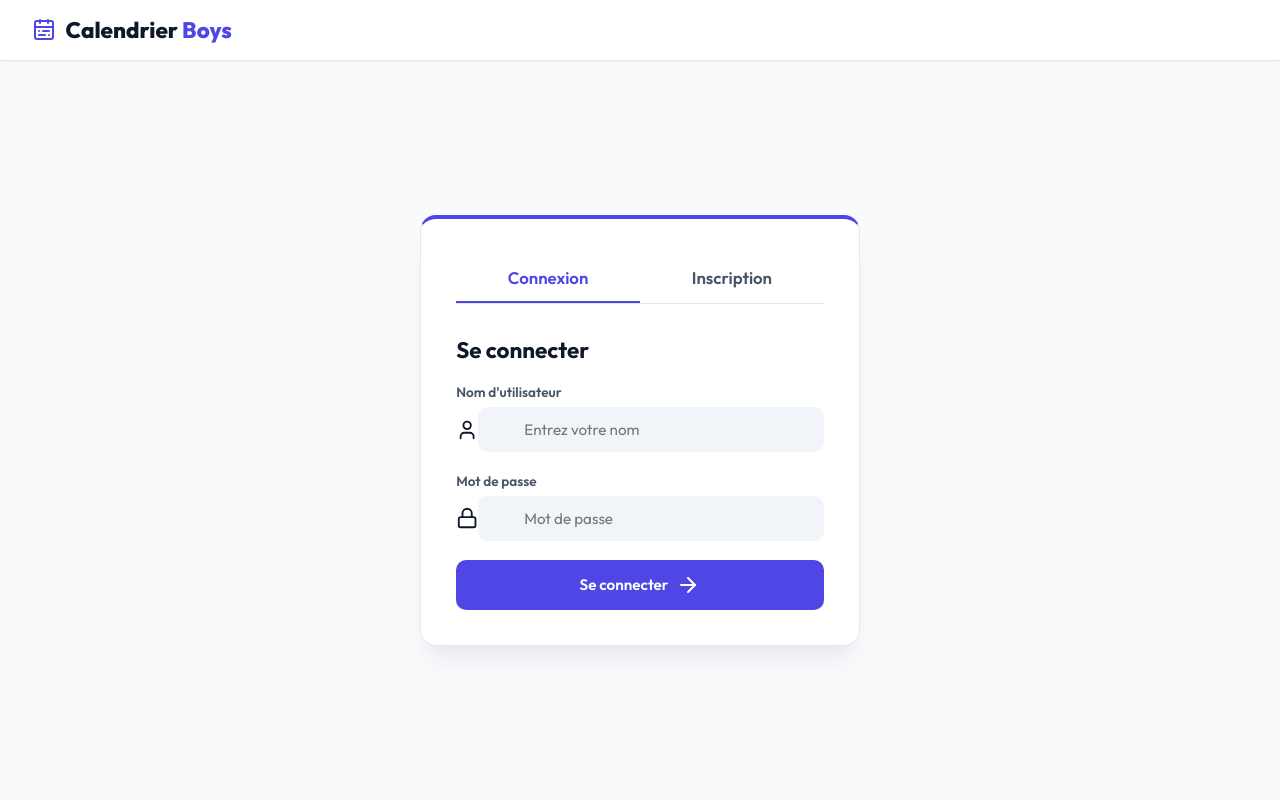
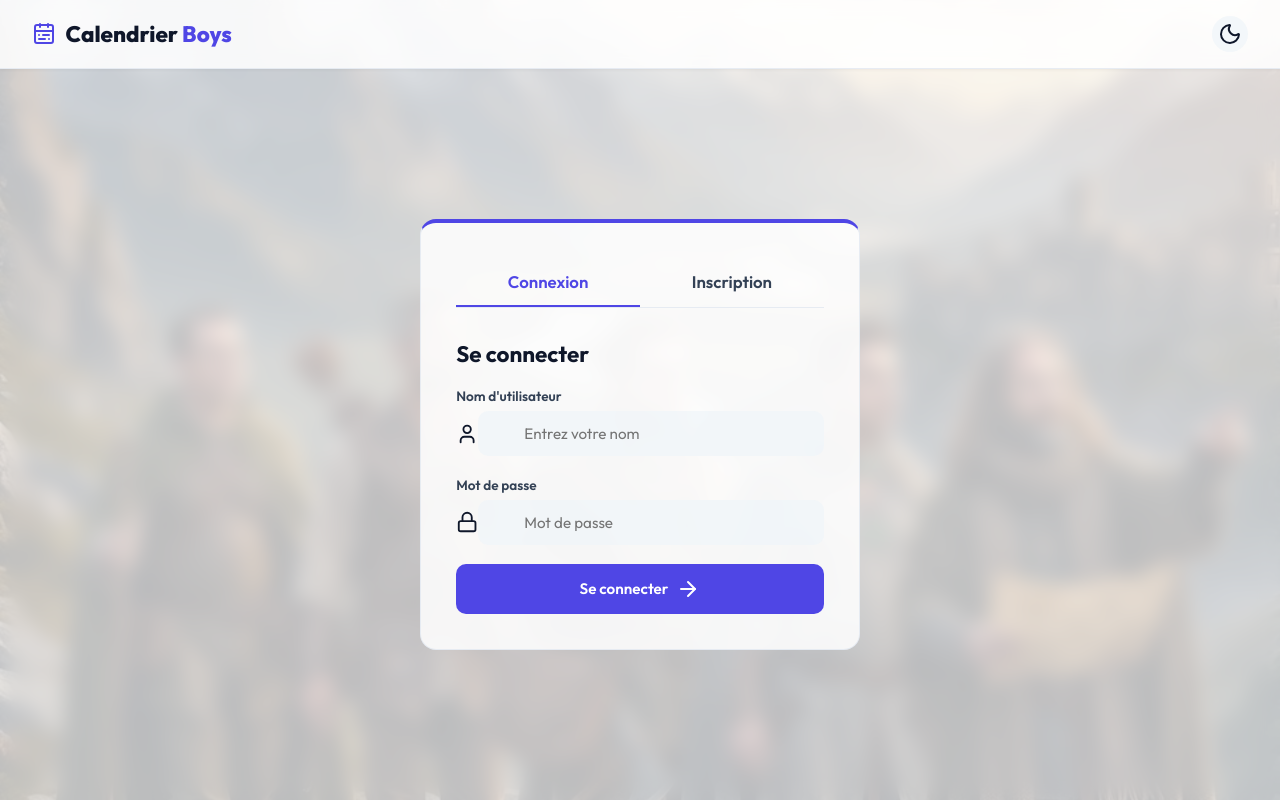
Before and after one commit to alexandredesormeaux01-cpu/Boys-Calandar, a website: page public/index.html in a window 1280 px wide. Drawn offline with nearby package versions, Linux system fonts and the light colour scheme.

Commit message:
Add wallpaper image and implement light/dark theme toggle

```diff
--- a/public/app.js
+++ b/public/app.js
@@ -21,6 +21,8 @@ const DOM = {
   userProfileHeader: document.getElementById('user-profile-header'),
   headerUsername: document.getElementById('header-username'),
   btnLogout: document.getElementById('btn-logout'),
+  btnToggleTheme: document.getElementById('btn-toggle-theme'),
+
 
   // Auth Form
   tabLogin: document.getElementById('tab-login'),
@@ -104,8 +106,31 @@ async function apiRequest(endpoint, method = 'GET', body = null) {
   return data;
 }
 
+// Logique de changement de thème
+function updateThemeUI(isDark) {
+  const icon = DOM.btnToggleTheme.querySelector('i');
+  if (isDark) {
+    document.body.classList.add('dark-mode');
+    icon.setAttribute('data-lucide', 'sun');
+    localStorage.setItem('theme', 'dark');
+  } else {
+    document.body.classList.remove('dark-mode');
+    icon.setAttribute('data-lucide', 'moon');
+    localStorage.setItem('theme', 'light');
+  }
+  if (window.lucide) {
+    lucide.createIcons();
+  }
+}
+
 // Initialisation
 async function init() {
+  // Charger le thème initial
+  const savedTheme = localStorage.getItem('theme');
+  const prefersDark = window.matchMedia('(prefers-color-scheme: dark)').matches;
+  const isDark = savedTheme === 'dark' || (!savedTheme && prefersDark);
+  updateThemeUI(isDark);
+
   setupEventListeners();
   if (state.token) {
     try {
@@ -293,6 +318,12 @@ function setupEventListeners() {
   DOM.btnToggleEvening.addEventListener('click', () => toggleRange(18, 22, true));
   DOM.btnToggleBlockAll.addEventListener('click', () => toggleRange(8, 22, true));
   DOM.btnToggleClear.addEventListener('click', () => toggleRange(8, 22, false));
+
+  // Événement de bascule de thème
+  DOM.btnToggleTheme.addEventListener('click', () => {
+    const isDark = document.body.classList.contains('dark-mode');
+    updateThemeUI(!isDark);
+  });
 }
 
 // Gérer le surlignage des dates sélectionnées dans le calendrier
--- a/public/index.html
+++ b/public/index.html
@@ -20,11 +20,17 @@
         <i data-lucide="calendar-range" class="logo-icon"></i>
         <span>Calendrier <span class="logo-accent">Boys</span></span>
       </div>
-      <div id="user-profile-header" class="user-profile-header hidden">
-        <span class="welcome-text">Salut, <span id="header-username" class="username-highlight">...</span></span>
-        <button id="btn-logout" class="btn-secondary">
-          <i data-lucide="log-out"></i> Déconnexion
+      <div class="header-right-area">
+        <button id="btn-toggle-theme" class="btn-theme-toggle" title="Changer de thème">
+          <i data-lucide="sun"></i>
         </button>
+
+        <div id="user-profile-header" class="user-profile-header hidden">
+          <span class="welcome-text">Salut, <span id="header-username" class="username-highlight">...</span></span>
+          <button id="btn-logout" class="btn-secondary">
+            <i data-lucide="log-out"></i> Déconnexion
+          </button>
+        </div>
       </div>
     </div>
   </header>
--- a/public/style.css
+++ b/public/style.css
@@ -1,43 +1,73 @@
-/* Variables globales - Thème Clair Premium Minimaliste */
+/* Variables globales - Thème Clair (défaut) / Sombre Premium */
 :root {
   --font-main: 'Outfit', sans-serif;
 
-  --bg-main: #f8fafc;
-  --bg-card: #ffffff;
-  --bg-input: #f1f5f9;
+  --bg-overlay: rgba(248, 250, 252, 0.75); /* Voile clair sur l'image */
+  --bg-card: rgba(255, 255, 255, 0.85);
+  --bg-input: rgba(241, 245, 249, 0.8);
 
-  --border-color: #e2e8f0;
-  --border-focus: #3b82f6;
+  --border-color: rgba(226, 232, 240, 0.8);
+  --border-focus: #4f46e5;
 
-  /* Palette de couleurs principales */
-  --primary-color: #4f46e5; /* Indigo */
+  --primary-color: #4f46e5;
   --primary-hover: #4338ca;
-  --accent-color: #06b6d4; /* Cyan */
+  --accent-color: #06b6d4;
 
-  /* États d'indisponibilité (Pastel doux) */
-  --color-free-bg: #ecfdf5;
-  --color-free-text: #10b981;
-  --color-free-border: #a7f3d0;
+  /* États Calendrier (Couleurs pastels renforcées pour ressortir) */
+  --color-free-bg: #e6fcf0;
+  --color-free-text: #059669;
+  --color-free-border: #34d399;
 
   --color-partial-bg: #fffbeb;
   --color-partial-text: #d97706;
-  --color-partial-border: #fde68a;
+  --color-partial-border: #fbbf24;
 
   --color-busy-bg: #fef2f2;
-  --color-busy-text: #ef4444;
-  --color-busy-border: #fecaca;
+  --color-busy-text: #dc2626;
+  --color-busy-border: #f87171;
 
-  /* Textes */
   --text-primary: #0f172a;
-  --text-secondary: #475569;
-  --text-muted: #94a3b8;
+  --text-secondary: #334155;
+  --text-muted: #64748b;
 
   --shadow-sm: 0 1px 3px rgba(0,0,0,0.05);
   --shadow-md: 0 4px 6px -1px rgba(0,0,0,0.05), 0 2px 4px -1px rgba(0,0,0,0.03);
   --shadow-lg: 0 10px 15px -3px rgba(0,0,0,0.05), 0 4px 6px -2px rgba(0,0,0,0.03);
-  --shadow-premium: 0 20px 25px -5px rgba(15, 23, 42, 0.05), 0 10px 10px -5px rgba(15, 23, 42, 0.02);
 
   --transition-smooth: all 0.25s cubic-bezier(0.4, 0, 0.2, 1);
+}
+
+/* Surcharge variables pour le Mode Sombre */
+body.dark-mode {
+  --bg-overlay: rgba(15, 23, 42, 0.8); /* Voile sombre sur l'image */
+  --bg-card: rgba(30, 41, 59, 0.85);
+  --bg-input: rgba(15, 23, 42, 0.7);
+
+  --border-color: rgba(71, 85, 105, 0.6);
+  --border-focus: #818cf8;
+
+  --primary-color: #818cf8;
+  --primary-hover: #6366f1;
+
+  --color-free-bg: rgba(6, 78, 59, 0.75);
+  --color-free-text: #a7f3d0;
+  --color-free-border: #059669;
+
+  --color-partial-bg: rgba(120, 53, 4, 0.75);
+  --color-partial-text: #fde68a;
+  --color-partial-border: #d97706;
+
+  --color-busy-bg: rgba(153, 27, 27, 0.75);
+  --color-busy-text: #fecaca;
+  --color-busy-border: #dc2626;
+
+  --text-primary: #f8fafc;
+  --text-secondary: #cbd5e1;
+  --text-muted: #64748b;
+
+  --shadow-sm: 0 1px 3px rgba(0,0,0,0.2);
+  --shadow-md: 0 4px 6px -1px rgba(0,0,0,0.3);
+  --shadow-lg: 0 10px 15px -3px rgba(0,0,0,0.4);
 }
 
 /* Reset & Base */
@@ -49,21 +79,44 @@
 
 body {
   font-family: var(--font-main);
-  background-color: var(--bg-main);
+  background-image: url('fond-ecran.jfif');
+  background-size: cover;
+  background-position: center;
+  background-repeat: no-repeat;
+  background-attachment: fixed;
   color: var(--text-primary);
   min-height: 100vh;
   display: flex;
   flex-direction: column;
+  position: relative;
+  transition: color 0.3s ease;
+}
+
+/* Effet de flou glassmorphic sur l'arrière-plan */
+body::before {
+  content: "";
+  position: fixed;
+  top: 0;
+  left: 0;
+  width: 100%;
+  height: 100%;
+  background-color: var(--bg-overlay);
+  backdrop-filter: blur(10px);
+  z-index: -1;
+  pointer-events: none;
+  transition: background-color 0.3s ease;
 }
 
 /* Header */
 header {
   background: var(--bg-card);
+  backdrop-filter: blur(8px);
   border-bottom: 1px solid var(--border-color);
   position: sticky;
   top: 0;
   z-index: 100;
   box-shadow: var(--shadow-sm);
+  transition: background-color 0.3s ease, border-color 0.3s ease;
 }
 
 .header-container {
@@ -73,6 +126,37 @@ header {
   display: flex;
   justify-content: space-between;
   align-items: center;
+}
+
+.header-right-area {
+  display: flex;
+  align-items: center;
+  gap: 1.5rem;
+}
+
+.btn-theme-toggle {
+  background: none;
+  border: none;
+  color: var(--text-primary);
+  cursor: pointer;
+  display: flex;
+  align-items: center;
+  justify-content: center;
+  width: 36px;
+  height: 36px;
+  border-radius: 50%;
+  background: var(--bg-input);
+  transition: var(--transition-smooth);
+}
+
+.btn-theme-toggle:hover {
+  background: var(--border-color);
+  transform: rotate(30deg);
+}
+
+.btn-theme-toggle i {
+  width: 18px;
+  height: 18px;
 }
 
 .logo {
```
Also changed, not shown: public/fond-ecran.jfif (added).
